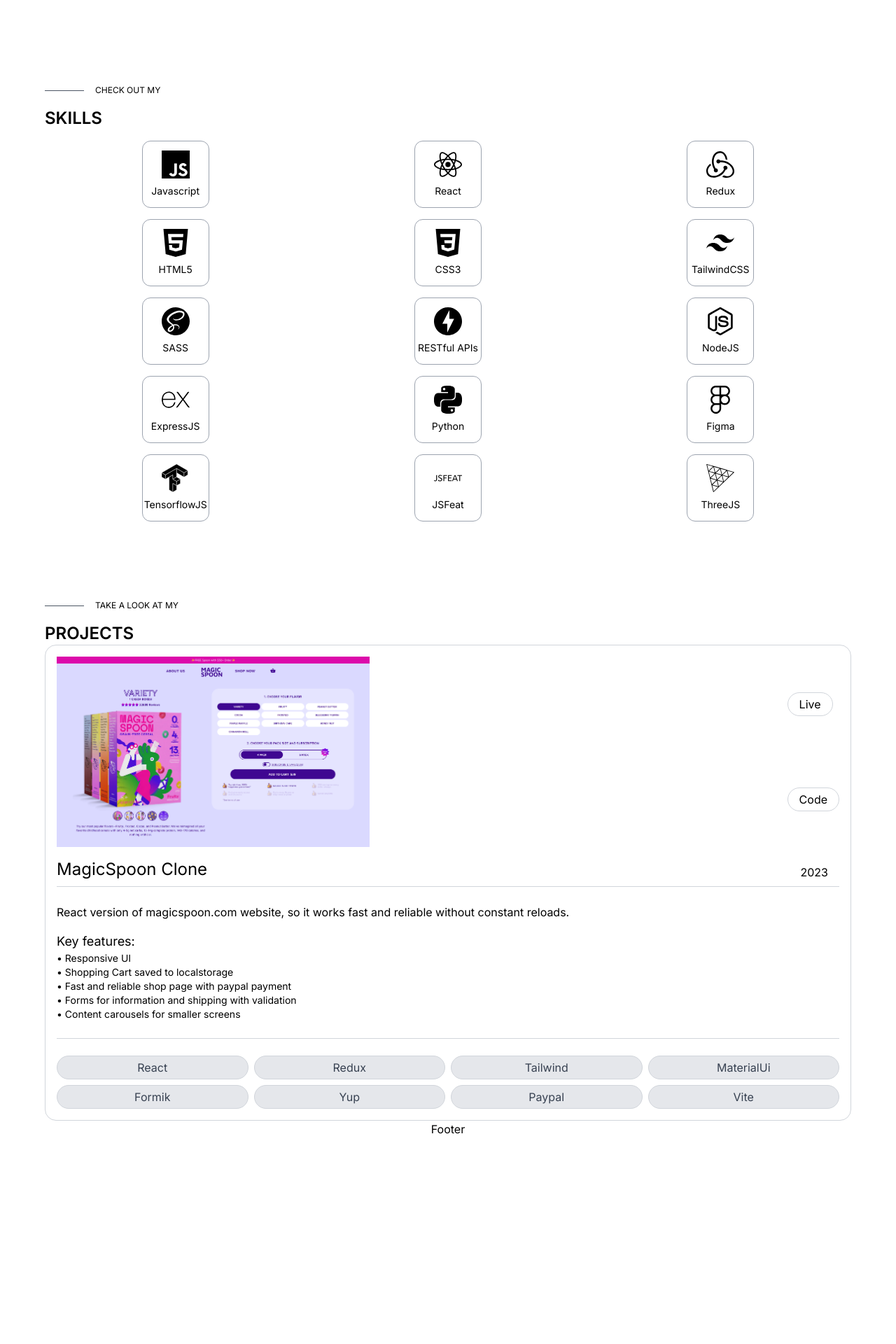
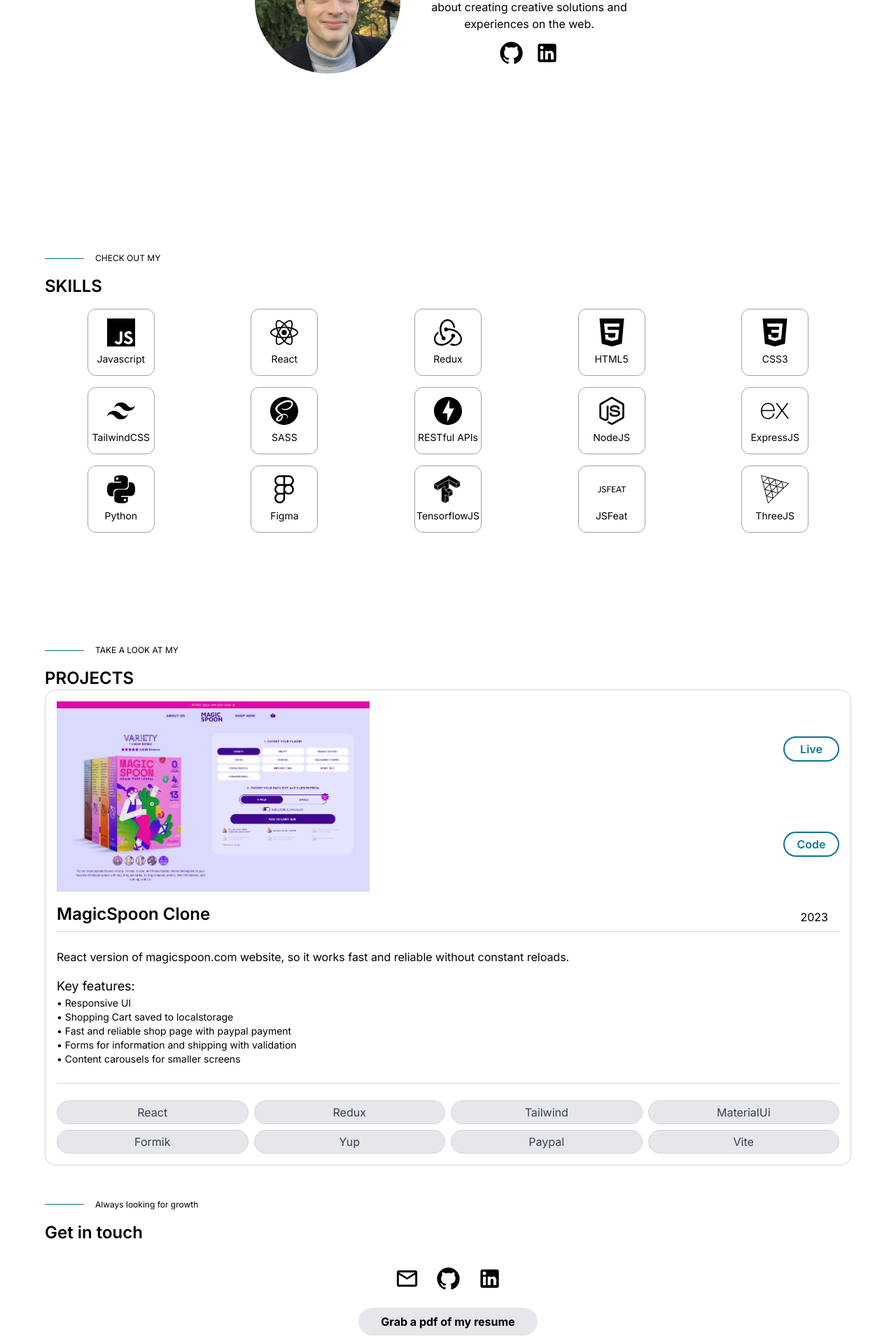
Before and after one commit to Jakub-Prus/Portfolio, a React (Vite) app in the folder portfolio/: page / in a window 1280 px wide. Shown: the part 320-2240 px from the top of the page at 70% size. Before the commit the page ends 1945 px from the top, so only its background shows below. Built offline with nearby package versions, Linux system fonts and the light colour scheme.

Commit message:
Footer and minor changes

```diff
--- a/portfolio/package.json
+++ b/portfolio/package.json
@@ -17,7 +17,9 @@
     "prettier-plugin-tailwindcss": "^0.4.1",
     "react": "^18.2.0",
     "react-dom": "^18.2.0",
-    "react-svg": "^16.1.19"
+    "react-svg": "^16.1.19",
+    "sweetalert2": "^11.7.20",
+    "sweetalert2-react-content": "^5.0.7"
   },
   "devDependencies": {
     "@types/react": "^18.2.15",
--- a/portfolio/src/components/Footer.jsx
+++ b/portfolio/src/components/Footer.jsx
@@ -1,5 +1,52 @@
+import GitHubIcon from "@mui/icons-material/GitHub";
+import LinkedInIcon from "@mui/icons-material/LinkedIn";
+import MailOutlineIcon from "@mui/icons-material/MailOutline";
+import Swal from "sweetalert2";
+import withReactContent from "sweetalert2-react-content";
+import SectionTitle from "./SectionTitle";
+
 const Footer = () => {
-  return <div>Footer</div>;
+  const MySwal = withReactContent(Swal);
+  return (
+    // <div className="w-full h-60 bg-gradient-to-tr from-[#00b7c7] to-[#4d0ce8]">
+    <div className="w-[90%] mb-12 ">
+      <SectionTitle title="Get in touch" subtitle="Always looking for growth" />
+      <div className="flex flex-row justify-center items-center gap-6 mt-8">
+        <MailOutlineIcon
+          fontSize="large"
+          onClick={() => {
+            navigator.clipboard.writeText("jakub.prus03@gmail.com");
+            MySwal.fire({
+              title: (
+                <p>
+                  My email: <br />
+                  jakub.prus03@gmail.com <br />
+                  copied to clipboard
+                </p>
+              ),
+              confirmButtonColor: "#00b7c7",
+            });
+          }}
+          className="cursor-pointer"
+        />
+        <a href="https://github.com/Jakub-Prus" target="_blank" rel="noreferrer">
+          <GitHubIcon fontSize="large" />
+        </a>
+        <a
+          href="https://www.linkedin.com/in/jakub-prus/"
+          target="_blank"
+          rel="noreferrer"
+        >
+          <LinkedInIcon fontSize="large" />
+        </a>
+      </div>
+      <div className="flex items-center justify-center mt-6">
+        <button className=" bg-gray-200 font-bold rounded-3xl py-2 px-8 justify-center items-center">
+          Grab a pdf of my resume
+        </button>
+      </div>
+    </div>
+  );
 };
 
 export default Footer;
--- a/portfolio/src/components/Hero.jsx
+++ b/portfolio/src/components/Hero.jsx
@@ -1,22 +1,26 @@
 import GitHubIcon from "@mui/icons-material/GitHub";
 import LinkedInIcon from "@mui/icons-material/LinkedIn";
-import avatar from "../assets/avatar.png";
 
 const Hero = () => {
   return (
-    <div className="py-10 flex flex-col md:flex-row items-center justify-center w-[90%] mb-20">
-      <div className="bg-[url(./assets/avatar.png)] h-52 w-52 bg-cover bg-center rounded-full mb-4"></div>
+    <div className="py-10 flex flex-col md:flex-row items-center justify-center w-[90%] mb-20 md:py-40">
+      <div className="bg-[url(./assets/avatar.png)] h-52 w-52 bg-cover bg-center rounded-full mb-4 md:mr-6"></div>
       <div className="flex-col flex items-center justify-center">
         <h1 className="text-3xl font-bold mb-3">Jakub Prus</h1>
-        <h2 className="text-center mb-3">
+        <h2 className="text-center mb-3 md:w-80">
           I'm a Front-End Developer passionate about creating creative solutions and
           experiences on the web.
         </h2>
         <div className="flex flex-row justify-center items-center">
-          <a href="https://github.com/Jakub-Prus">
+          <a href="https://github.com/Jakub-Prus" target="_blank" rel="noreferrer">
             <GitHubIcon fontSize="large" />
           </a>
-          <a href="https://www.linkedin.com/in/jakub-prus/" className="ml-4">
+          <a
+            href="https://www.linkedin.com/in/jakub-prus/"
+            className="ml-4"
+            target="_blank"
+            rel="noreferrer"
+          >
             <LinkedInIcon fontSize="large" />
           </a>
         </div>
--- a/portfolio/src/components/ProjectTile.jsx
+++ b/portfolio/src/components/ProjectTile.jsx
@@ -18,19 +18,19 @@
           <img src={`assets/projects/${imgName}`} alt="" className="w-2/5 h-26" />
           <div className="flex flex-col justify-around">
             <a href={link} target="_blank" rel="noreferrer">
-              <button className=" border-gray-300 rounded-3xl border-[1px] py-1 px-4">
+              <button className=" rounded-3xl border-cyan-700 text-cyan-700 font-semibold border-2 py-1 px-4 w-20">
                 Live
               </button>
             </a>
             <a href={github} target="_blank" rel="noreferrer">
-              <button className=" border-gray-300 rounded-3xl border-[1px] py-1 px-4">
+              <button className="rounded-3xl border-cyan-700 text-cyan-700 font-semibold border-2 py-1 px-4 w-20">
                 Code
               </button>
             </a>
           </div>
         </div>
         <div className="flex flex-row justify-between items-center border-b-[1px] border-gray-300">
-          <h2 className="text-2xl  pb-2">{name}</h2>
+          <h2 className="text-2xl font-semibold pb-2">{name}</h2>
           <span className="mr-4">{!madeAt && date}</span>
         </div>
         <div className="flex flex-row justify-between mb-6">
--- a/portfolio/src/components/Projects.jsx
+++ b/portfolio/src/components/Projects.jsx
@@ -4,7 +4,7 @@
 
 const Projects = () => {
   return (
-    <div className="w-[90%] mt-8">
+    <div className="w-[90%] mt-8 mb-12">
       <SectionTitle title="PROJECTS" subtitle="TAKE A LOOK AT MY" />
       <div className="w-full grid grid-cols-1">
         {projectsData.map((project) => (
--- a/portfolio/src/components/SectionTitle.jsx
+++ b/portfolio/src/components/SectionTitle.jsx
@@ -4,7 +4,7 @@
   return (
     <div className="w-full">
       <div className="flex flex-row items-center space-x-4 mb-4">
-        <hr className="border-t border-gray-600 w-14" />
+        <hr className="border-t border-cyan-700 w-14" />
         <span className="text-xs">{subtitle}</span>
       </div>
       <span className="text-2xl font-semibold">{title}</span>
--- a/portfolio/src/components/TechStack.jsx
+++ b/portfolio/src/components/TechStack.jsx
@@ -4,9 +4,9 @@
 
 const TechStack = () => {
   return (
-    <div className="w-[90%] mb-20">
+    <div className="w-[90%] mb-20 md:mb-32">
       <SectionTitle title="SKILLS" subtitle="CHECK OUT MY" />
-      <div className="mt-4 grid-cols-3 grid-rows-3 grid gap-4 items-center justify-items-center">
+      <div className="mt-4 grid-cols-3 grid-rows-3 grid gap-4 items-center justify-items-center md:grid-cols-5">
         {skillsData.map((skill) => (
           <Skill key={skill.name} text={skill.name} colorIcon={skill.colorIcon} />
         ))}
```
Also changed, not shown: 1 other file (tests, documents, lock files or other folders).
